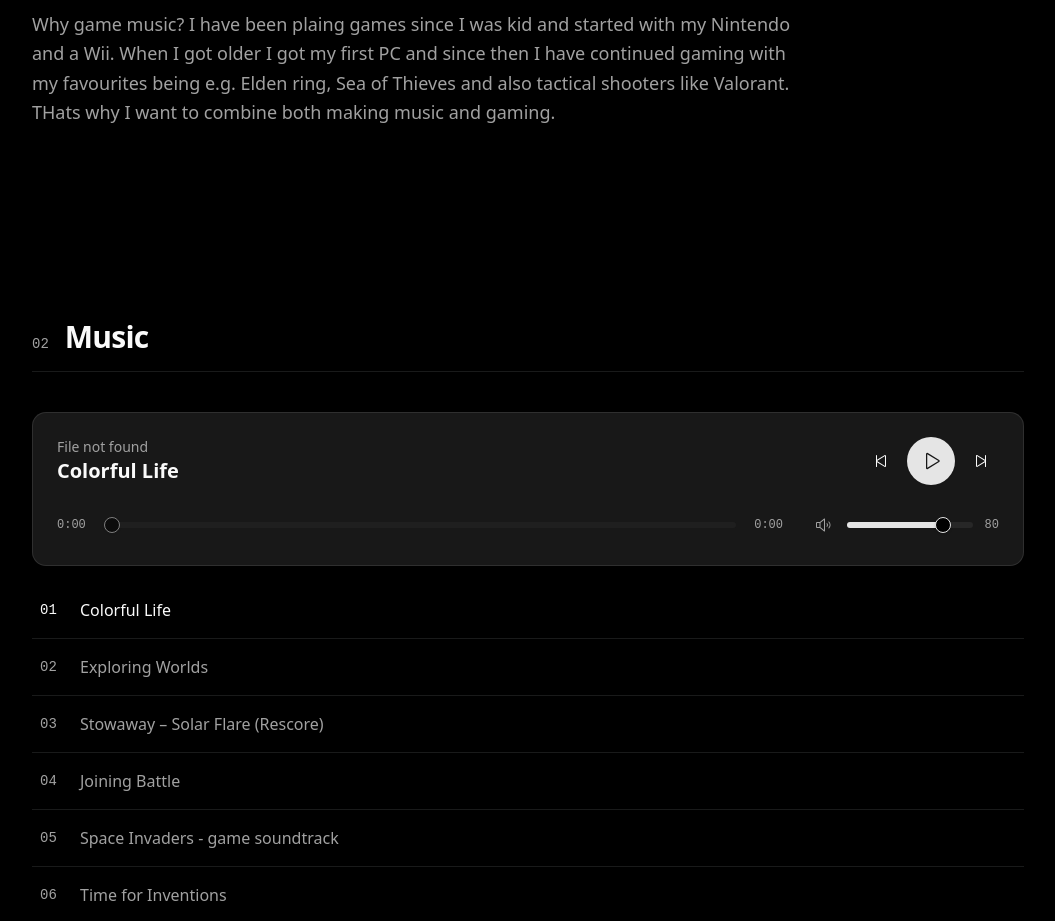
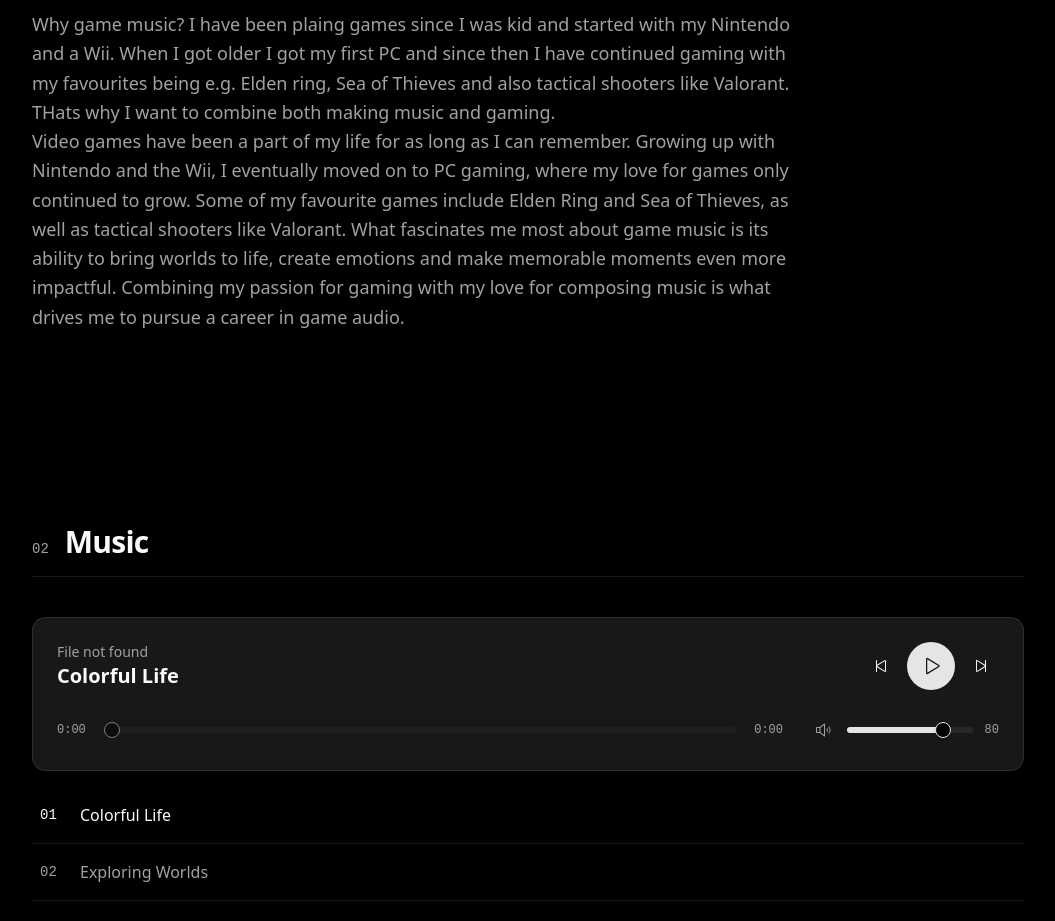
Before and after one commit to mauricekemmannmusic/Portfolio, a React (Vite) app: page / in a window 1280 px wide. Shown: the part 1120-2041 px from the top of the page, without its empty margins (112-1167 px from the left). Built offline with nearby package versions, Linux system fonts and the light colour scheme.

Commit message:
Update about.tsx

```diff
--- a/src/components/sections/about.tsx
+++ b/src/components/sections/about.tsx
@@ -1,5 +1,7 @@
 import { Section } from "@/components/section"
 import { about } from "@/data/content"
+import { why } from "@/data/content"
+
 
 export function About() {
   return (
@@ -9,6 +11,11 @@ export function About() {
           <p key={i}>{paragraph}</p>
         ))}
       </div>
+      <div className="max-w-3xl space-y-6 text-lg leading-relaxed text-muted-foreground">
+        {why.map((paragraph, i) => (
+          <p key={i}>{paragraph}</p>
+        ))}
+      </div>
     </Section>
   )
 }
```
